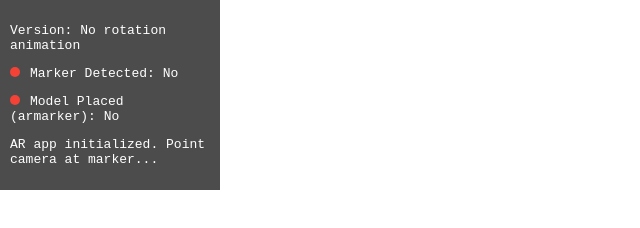
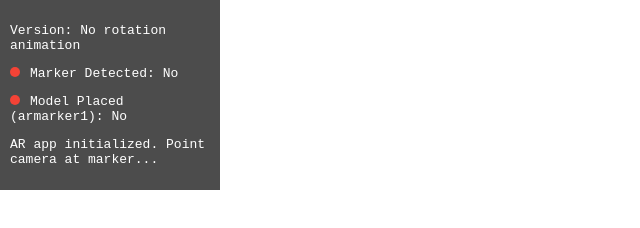
Before and after one commit to devanshlunar/ARjs, a website: page index.html in a window 1280 px wide. Shown: the full height of the page, 0-640 px from the left. Drawn offline with Linux system fonts and the light colour scheme.

Commit message:
plain patt

```diff
--- a/index.html
+++ b/index.html
@@ -47,7 +47,7 @@
     <div id="debug-panel">
         <p>Version: No rotation animation</p>
         <p><span id="marker-status" class="status inactive"></span>Marker Detected: <span id="marker-detected">No</span></p>
-        <p><span id="model-status" class="status inactive"></span>Model Placed (armarker): <span id="model-placed">No</span></p>
+        <p><span id="model-status" class="status inactive"></span>Model Placed (armarker1): <span id="model-placed">No</span></p>
     </div>
 
     <a-scene embedded arjs="sourceType: webcam; debugUIEnabled: false;">
```
Also changed, not shown: 1 other file.
